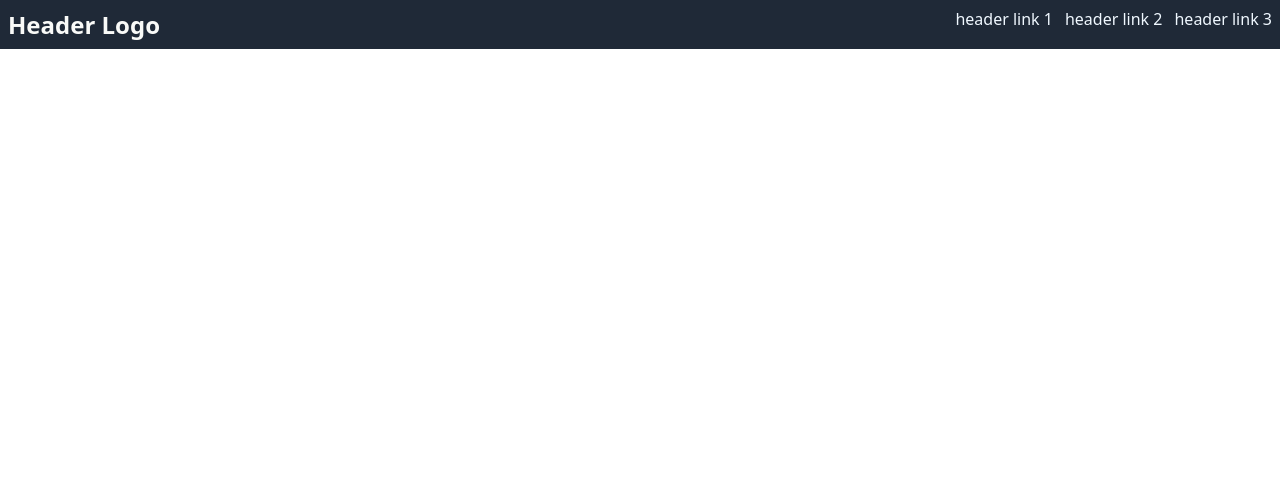
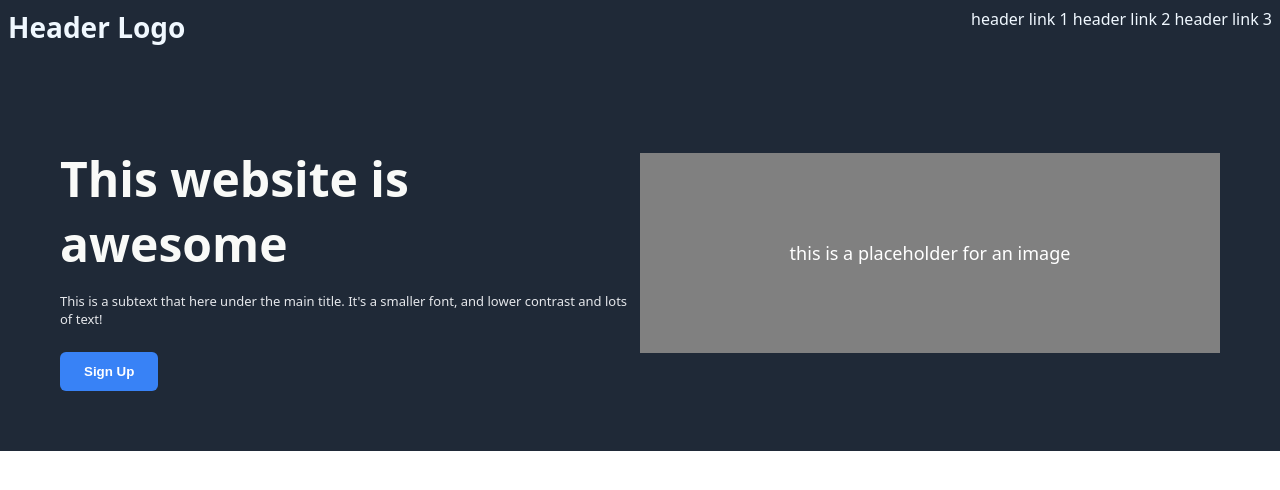
Before and after one commit to ddeniz001/landing-page-assignment, a plain HTML site: page index.html in a window 1280 px wide. Drawn offline with Linux system fonts and the light colour scheme.

Commit message:
add hero-content

```diff
--- a/index.html
+++ b/index.html
@@ -11,22 +11,33 @@
         <div class="header-content">
             <div class="logo-text">Header Logo</div>
             <div class="links">
-                <div class="header-link-1">header link 1</div>
-                <div class="header-link-1">header link 2</div>
-                <div class="header-link-1">header link 3</div>
+                header link 1
+                header link 2
+                header link 3
             </div>
         </div>
     </header>
 
-    <div class="body">
 
-
-        <div class="container">
+    <div class="hero">
+        <div class="hero-content">
+            <div class="hero-text">
+                <h1>This website is awesome</h1>
+                <p>
+                    This is a subtext that here under the main title. It's a smaller font, and lower contrast and lots of text!
+                </p>
+                <button>Sign Up</button>
+            </div>
+            <div class="hero-image">this is a placeholder for an image</div>
+            </div>
 
         </div>
-
     </div>
 
+    <div class="boxes">
+        <div class="box-1">
+        </div>
+    </div>
     <footer>
     </footer>
 
--- a/style.css
+++ b/style.css
@@ -1,6 +1,7 @@
 html, body {
     height: 100%;
     margin: 0;
+    font-family: system-ui, -apple-system, BlinkMacSystemFont, 'Segoe UI', Roboto, Oxygen, Ubuntu, Cantarell, 'Open Sans', 'Helvetica Neue', sans-serif;
 }
 
 .header-content {
@@ -9,19 +10,62 @@ html, body {
     padding: 8px;
     background-color: #1f2937;
     color: aliceblue;
-    font-family: system-ui, -apple-system, BlinkMacSystemFont, 'Segoe UI', Roboto, Oxygen, Ubuntu, Cantarell, 'Open Sans', 'Helvetica Neue', sans-serif;
+}
 
+.logo-text {
+    font-weight: bold;
+    font-size: 28px;
+}
+.header-links {
+    display: flex;
+    gap: 12px;
+}
+
+
+.hero-content {
+    display: flex;
+    background-color: #1f2937;
+    padding: 60px;
+    align-items: center;
 
 }
 
-.logo-text {
-    display: flex;
-    font-size: 24px;
-    color: #F9FAF8;
-    font-weight: bold;
+
+.hero-text {
+    flex: 1;
+    min-width: 280px;
+    color: #f9faf8;
+    font-size: 18px;
 }
 
-.links {
+.hero-text h1 {
+  font-size: 48px;
+  margin-bottom: 16px;
+}
+
+.hero-text p {
+  font-size: 13px;
+  color: #e5e7eb;
+  margin-bottom: 24px;
+}
+.hero-text button {
+    padding: 12px 24px;
+    background-color: #3882f6;
+    color: white;
+    border: none;
+    border-radius: 6px;
+    font-weight: bold;
+    cursor: pointer;
+}
+
+.hero-image {
+    font-size: 18px;
+    background-color: gray;
+    color: white;
     display: flex;
-    gap: 12px;
+    align-items: center;
+    justify-content: center;
+    min-width: 180px;
+    height: 200px;
+    flex: 1;
 }
```
